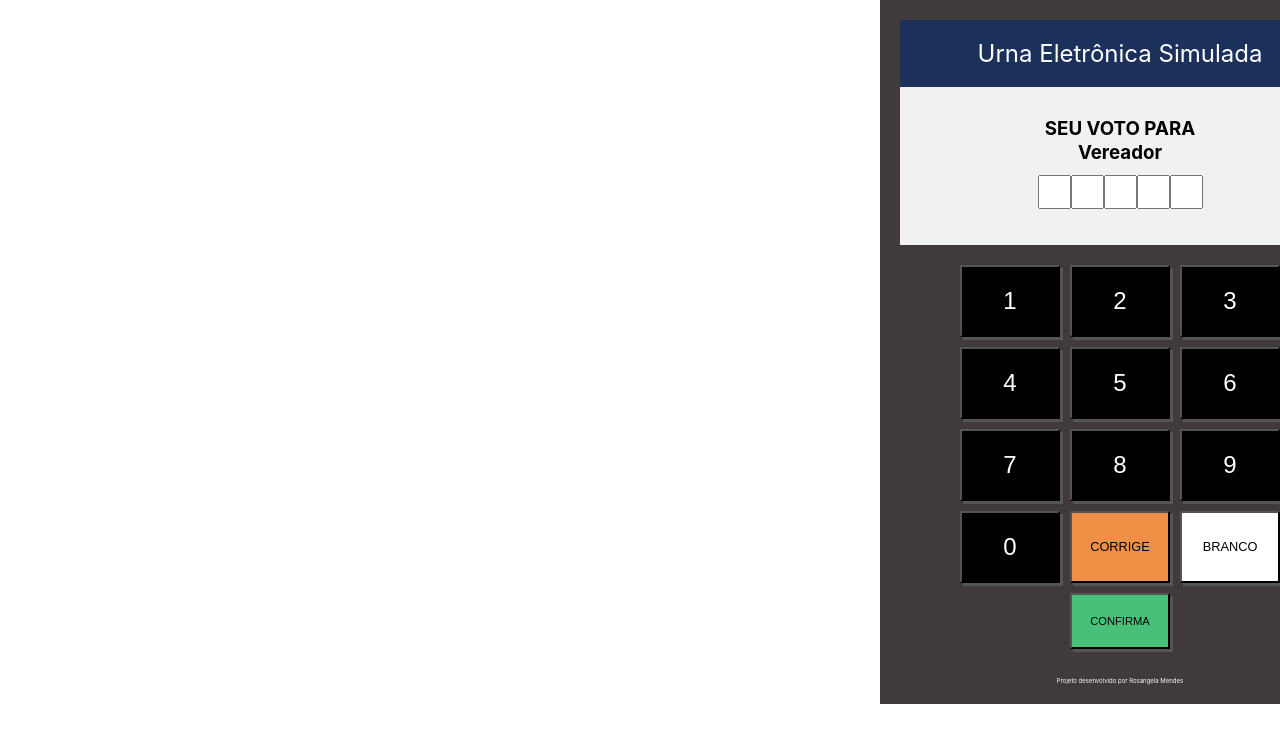
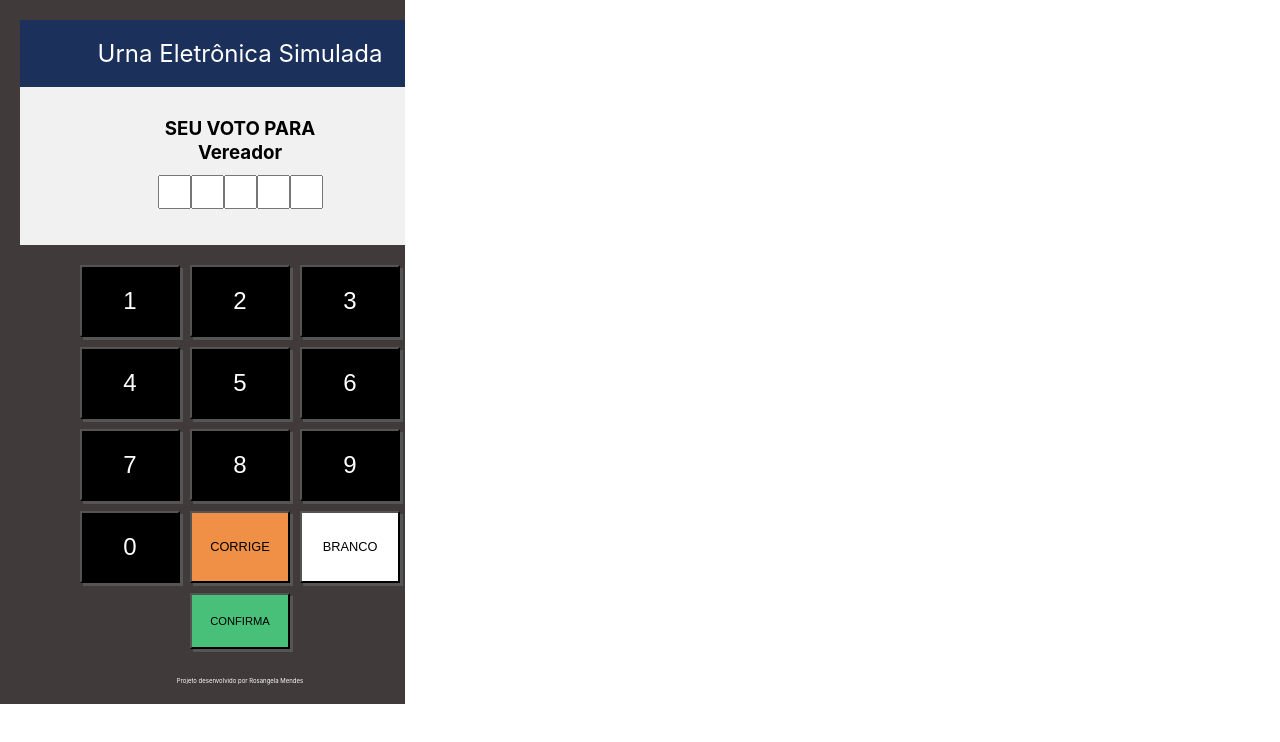
Before and after one commit to Rommendes/simulador-urna-eletronica24, a React (Create React App) app: page / in a window 1280 px wide. Shown: the top 742 px of the page. Built offline with nearby package versions, Linux system fonts and the light colour scheme; no server answers.

Commit message:
tentando tirar a barra de roalgem

```diff
--- a/src/App.css
+++ b/src/App.css
@@ -1,11 +1,23 @@
+body, html{
+  margin: 0;
+  padding: 0;
+  height: 100%;
+  position: fixed;
+
+}
+
 .App {
   text-align: center;
-  position: fixed;
+
+  /* position: fixed; */
   top: 0; /* Fixa no topo */
   right: 0; /* Fixa à direita */
-  height: 100vh; /* Altura da viewport */
+ /* height: 100vh;  Altura da viewport */
   overflow-y: scroll;
-  width: 400px;
+  overflow-x: scroll;
+  white-space: nowrap;
+  width: 100%;
+  display: inline-block;
 }
 
 .App-logo {
@@ -45,7 +57,7 @@
   flex-direction: column;
   align-items: center;
   width: 100%;
-  max-width: 400px;
+   max-width: 400px;
   margin: 0 auto;
   background-color: #403A3A;
   padding: 20px 40px;
```
